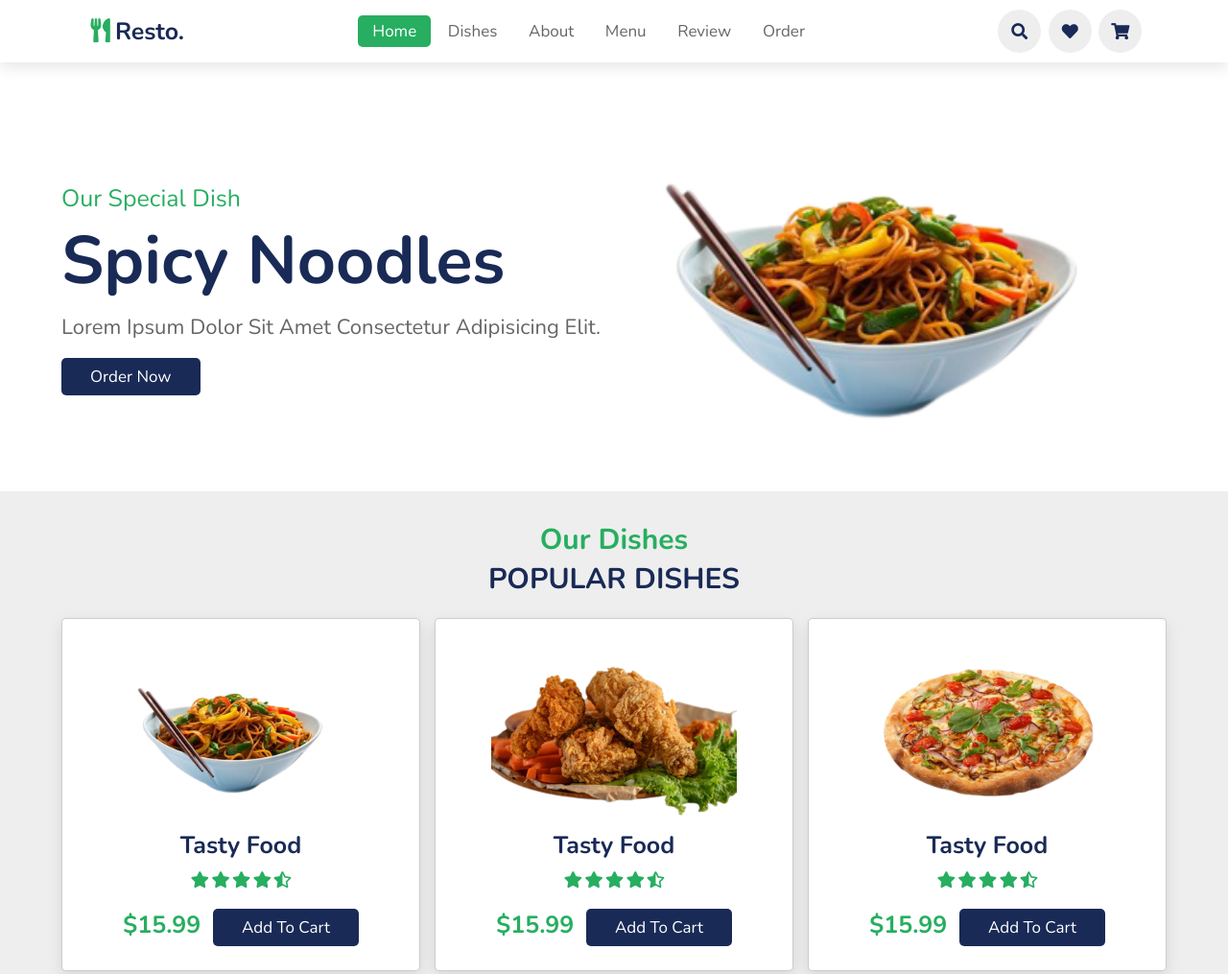
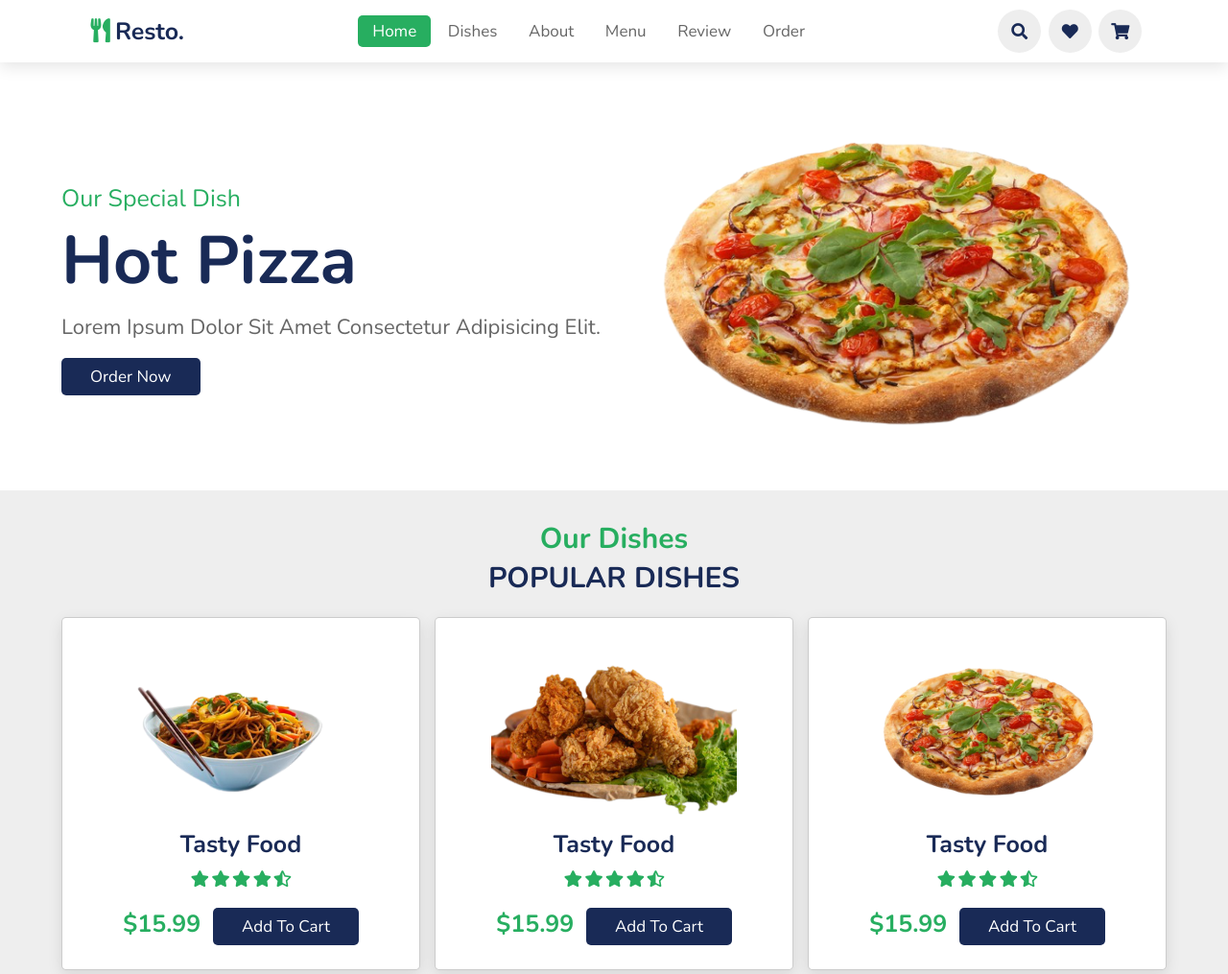
Before and after one commit to amjad-awan/ask-for-food, a plain HTML site: page index.html in a window 1280 px wide. Shown: the top 1015 px of the page at 96% size. Drawn offline with nearby package versions, Linux system fonts and the light colour scheme.

Commit message:
Update index.html

```diff
--- a/index.html
+++ b/index.html
@@ -54,15 +54,16 @@
                             <span>
                                 our special dish
                             </span>
-                            <h3>spicy noodles</h3>
+                            <h3>Hot Pizza</h3>
 
                             <p>Lorem ipsum dolor sit amet consectetur adipisicing elit. </p>
                             <a href="#" class="btn">Order Now</a>
                         </div>
                         <div class="image">
-                            <img src="img/1.png">
+                            <img src="img/3.png">
 
                         </div>
+
                     </div>
                     <div class="swiper-slide slide">
                         <div class="content">
```
